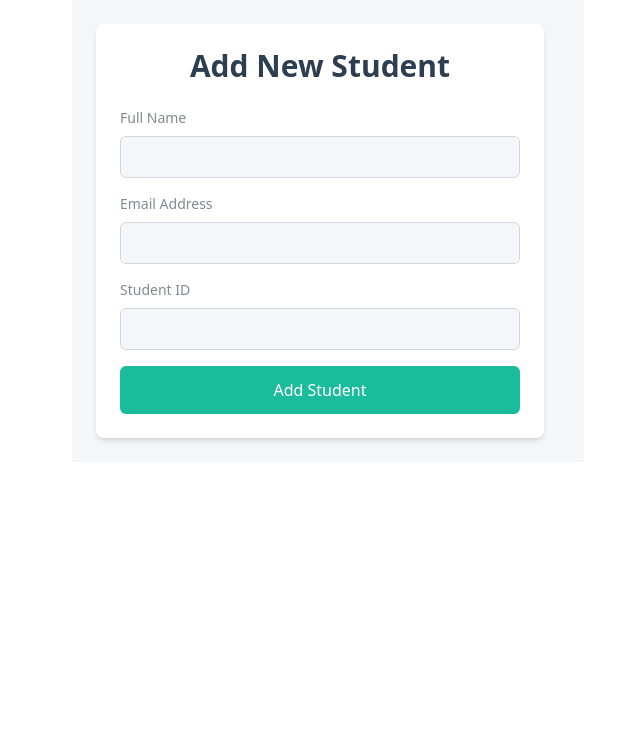
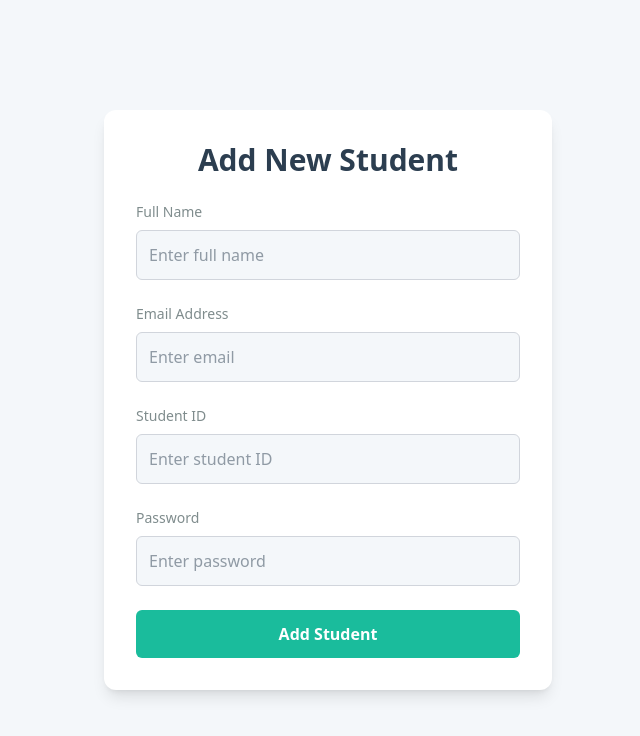
Before and after one commit to DeviSreePrasanth/LMS, a React (Vite) app in the folder client/: page /librarian/addstudent in a window 1280 px wide. Shown: the top 736 px of the page, without its empty margins (312-952 px from the left). Built offline with nearby package versions, Linux system fonts and the light colour scheme.

Commit message:
final changes

```diff
--- a/client/package.json
+++ b/client/package.json
@@ -12,8 +12,10 @@
   "dependencies": {
     "@tailwindcss/vite": "^4.0.6",
     "axios": "^1.7.9",
+    "chart.js": "^4.4.8",
     "framer-motion": "^12.4.5",
     "react": "^19.0.0",
+    "react-chartjs-2": "^5.3.0",
     "react-dom": "^19.0.0",
     "react-icons": "^5.5.0",
     "react-router-dom": "^7.1.5",
--- a/client/src/pages/librarian/AddStudent.jsx
+++ b/client/src/pages/librarian/AddStudent.jsx
@@ -1,13 +1,17 @@
-import React, { useState } from 'react';
+import React, { useState, useContext } from 'react';
 import axios from 'axios';
 import { motion } from 'framer-motion';
 import { useNavigate } from 'react-router-dom';
+import { AuthContext } from '../../context/AuthContext';
 
 const AddStudent = ({ setActiveSection }) => {
+  const { login } = useContext(AuthContext); // For logging in the newly added student (optional)
   const [formData, setFormData] = useState({
     name: '',
     email: '',
     studentId: '',
+    password: '', // Added password field
+    role: 'student', // Default role as 'student'
   });
   const [error, setError] = useState(null);
   const [success, setSuccess] = useState(null);
@@ -24,12 +28,25 @@ const AddStudent = ({ setActiveSection }) => {
     setSuccess(null);
 
     try {
-      await axios.post('https://lms-o44p.onrender.com/api/students', formData);
-      setSuccess('Student added successfully!');
-      setFormData({ name: '', email: '', studentId: '' });
-      setTimeout(() => setActiveSection ? setActiveSection('students') : navigate('/students'), 2000);
+      const response = await axios.post('https://lms-o44p.onrender.com/api/auth/register', formData); // Changed to register endpoint
+      setSuccess('Student added successfully! Redirecting...');
+      setFormData({ name: '', email: '', studentId: '', password: '', role: 'student' });
+
+      // Optional: Log in the new student (if needed for admin flow)
+      if (response.data.token) {
+        login(response.data.token, {
+          id: response.data.user.id,
+          email: response.data.user.email,
+          role: response.data.user.role,
+          studentId: response.data.user.studentId,
+        });
+      }
+
+      setTimeout(() => setActiveSection ? setActiveSection('students') : navigate('/students'), 1000);
     } catch (err) {
+      console.error('Add Student Error:', err.response?.data || err.message);
       setError(err.response?.data?.message || 'Failed to add student');
+      setSuccess(null);
     }
   };
 
@@ -43,20 +60,43 @@ const AddStudent = ({ setActiveSection }) => {
 
   return (
     <motion.div
-      className="p-6 bg-[#f4f7fa] max-w-lg mx-auto"
-      initial={{ opacity: 0, y: 20 }}
-      animate={{ opacity: 1, y: 0 }}
+      className="min-h-screen flex items-center justify-center bg-[#f4f7fa] px-4"
+      initial={{ opacity: 0 }}
+      animate={{ opacity: 1 }}
       transition={{ duration: 0.6, ease: 'easeInOut' }}
     >
-      <div className="bg-white p-6 rounded-lg shadow-md w-full max-w-md">
-        <h2 className="text-3xl font-bold mb-6 text-center text-[#2c3e50]">Add New Student</h2>
+      <motion.div
+        className="bg-white p-8 rounded-xl shadow-lg w-full max-w-md"
+        initial={{ opacity: 0, y: -20 }}
+        animate={{ opacity: 1, y: 0 }}
+        transition={{ duration: 0.6, ease: 'easeInOut' }}
+      >
+        <h2 className="text-3xl font-bold text-center text-[#2c3e50] mb-6">Add New Student</h2>
 
-        {error && <p className="text-red-500 text-center mb-4">{error}</p>}
-        {success && <p className="text-[#1abc9c] text-center mb-4">{success}</p>}
+        {error && (
+          <motion.p
+            className="text-red-500 text-sm text-center mb-4"
+            initial={{ opacity: 0 }}
+            animate={{ opacity: 1 }}
+            transition={{ duration: 0.3 }}
+          >
+            {error}
+          </motion.p>
+        )}
+        {success && (
+          <motion.p
+            className="text-[#1abc9c] text-sm text-center mb-4"
+            initial={{ opacity: 0 }}
+            animate={{ opacity: 1 }}
+            transition={{ duration: 0.3 }}
+          >
+            {success}
+          </motion.p>
+        )}
 
-        <form onSubmit={handleSubmit} className="space-y-4">
+        <form onSubmit={handleSubmit} className="space-y-6">
           <div>
-            <label htmlFor="name" className="block text-[#7f8c8d] text-sm font-medium mb-2">
+            <label htmlFor="name" className="block text-sm font-medium text-[#7f8c8d] mb-2">
               Full Name
             </label>
             <input
@@ -65,12 +105,13 @@ const AddStudent = ({ setActiveSection }) => {
               name="name"
               value={formData.name}
               onChange={handleChange}
-              className="w-full p-2 border border-gray-300 rounded-md focus:outline-none focus:ring-2 focus:ring-[#1abc9c] transition duration-200 text-[#2c3e50] bg-[#f4f7fa]"
+              className="w-full p-3 border border-gray-300 rounded-md focus:outline-none focus:ring-2 focus:ring-[#1abc9c] transition duration-200 text-[#2c3e50] bg-[#f4f7fa]"
+              placeholder="Enter full name"
               required
             />
           </div>
           <div>
-            <label htmlFor="email" className="block text-[#7f8c8d] text-sm font-medium mb-2">
+            <label htmlFor="email" className="block text-sm font-medium text-[#7f8c8d] mb-2">
               Email Address
             </label>
             <input
@@ -79,12 +120,13 @@ const AddStudent = ({ setActiveSection }) => {
               name="email"
               value={formData.email}
               onChange={handleChange}
-              className="w-full p-2 border border-gray-300 rounded-md focus:outline-none focus:ring-2 focus:ring-[#1abc9c] transition duration-200 text-[#2c3e50] bg-[#f4f7fa]"
+              className="w-full p-3 border border-gray-300 rounded-md focus:outline-none focus:ring-2 focus:ring-[#1abc9c] transition duration-200 text-[#2c3e50] bg-[#f4f7fa]"
+              placeholder="Enter email"
               required
             />
           </div>
           <div>
-            <label htmlFor="studentId" className="block text-[#7f8c8d] text-sm font-medium mb-2">
+            <label htmlFor="studentId" className="block text-sm font-medium text-[#7f8c8d] mb-2">
               Student ID
             </label>
             <input
@@ -93,20 +135,36 @@ const AddStudent = ({ setActiveSection }) => {
               name="studentId"
               value={formData.studentId}
               onChange={handleChange}
-              className="w-full p-2 border border-gray-300 rounded-md focus:outline-none focus:ring-2 focus:ring-[#1abc9c] transition duration-200 text-[#2c3e50] bg-[#f4f7fa]"
+              className="w-full p-3 border border-gray-300 rounded-md focus:outline-none focus:ring-2 focus:ring-[#1abc9c] transition duration-200 text-[#2c3e50] bg-[#f4f7fa]"
+              placeholder="Enter student ID"
+              required
+            />
+          </div>
+          <div>
+            <label htmlFor="password" className="block text-sm font-medium text-[#7f8c8d] mb-2">
+              Password
+            </label>
+            <input
+              type="password"
+              id="password"
+              name="password"
+              value={formData.password}
+              onChange={handleChange}
+              className="w-full p-3 border border-gray-300 rounded-md focus:outline-none focus:ring-2 focus:ring-[#1abc9c] transition duration-200 text-[#2c3e50] bg-[#f4f7fa]"
+              placeholder="Enter password"
               required
             />
           </div>
           <motion.button
             type="submit"
-            className="w-full bg-[#1abc9c] hover:bg-[#16a085] text-white p-3 rounded-md transition duration-200"
+            className="w-full bg-[#1abc9c] hover:bg-[#16a085] text-white p-3 rounded-md transition duration-300 ease-in-out font-semibold"
             whileHover={{ scale: 1.05 }}
             whileTap={{ scale: 0.95 }}
           >
             Add Student
           </motion.button>
         </form>
-      </div>
+      </motion.div>
     </motion.div>
   );
 };
--- a/client/src/pages/librarian/BookList.jsx
+++ b/client/src/pages/librarian/BookList.jsx
@@ -160,7 +160,7 @@ const BookList = () => {
 
   return (
     <motion.div
-      className="p-4 sm:p-6 bg-[#f4f7fa] min-h-screen" // Changed padding to px-0 on mobile, sm:px-6 on larger screens
+      className="p-4 sm:p-6 bg-[#f4f7fa] min-h-screen"
       initial={{ opacity: 0 }}
       animate={{ opacity: 1 }}
       transition={{ duration: 0.6, ease: 'easeInOut' }}
@@ -171,7 +171,7 @@ const BookList = () => {
       {error && <p className="text-red-500 text-center mb-4 text-sm sm:text-base">Error: {error}</p>}
 
       {/* Search Input */}
-      <div className="mb-6 w-full max-w-md mx-auto relative px-4 sm:px-0">
+      <div className="mb-6 w-full max-w-md mx-auto relative">
         <label htmlFor="search" className="block text-[#7f8c8d] text-sm sm:text-base font-medium mb-2">
           Search by Title
         </label>
@@ -190,13 +190,13 @@ const BookList = () => {
       </div>
 
       {!filteredBooks.length ? (
-        <p className="text-center text-[#7f8c8d] text-sm sm:text-base px-4 sm:px-0">
+        <p className="text-center text-[#7f8c8d] text-sm sm:text-base">
           No books match the selected filters or search
         </p>
       ) : (
         <>
-          <div className="overflow-x-auto px-4 sm:px-0">
-            <table className="min-w-full border-collapse bg-white shadow-md rounded-lg">
+          <div className="overflow-x-auto mx-auto w-full">
+            <table className="w-full max-w-full border-collapse bg-white shadow-md rounded-lg">
               <thead className="bg-[#1f2937] text-white">
                 <tr>
                   <th className="py-2 px-3 sm:px-4 text-left text-xs sm:text-sm">Book ID</th>
@@ -365,7 +365,7 @@ const BookList = () => {
               </tbody>
             </table>
           </div>
-          <div className="flex justify-center mt-4 space-x-2 sm:space-x-4 px-4 sm:px-0">
+          <div className="flex justify-center mt-4 space-x-2 sm:space-x-4">
             <motion.button
               onClick={handlePreviousPage}
               disabled={currentPage === 1}
--- a/client/src/pages/librarian/Dashboard.jsx
+++ b/client/src/pages/librarian/Dashboard.jsx
@@ -9,7 +9,7 @@ import IssueBook from './IssueBook';
 import ReturnBook from './ReturnBook';
 import { BiLogOut } from 'react-icons/bi';
 import { MdSpaceDashboard } from "react-icons/md";
-import { FaBook, FaUsers, FaUserPlus, FaPlus, FaUndo, FaExchangeAlt, FaBars } from 'react-icons/fa';
+import { FaBook, FaUsers, FaUserPlus, FaPlus, FaUndo, FaExchangeAlt, FaBars, FaTimes } from 'react-icons/fa'; // Added FaTimes for cross button
 import { useNavigate } from 'react-router-dom';
 
 const Sidebar = ({ setActiveSection, activeSection, isOpen, setIsOpen, handleLogout }) => {
@@ -33,7 +33,13 @@ const Sidebar = ({ setActiveSection, activeSection, isOpen, setIsOpen, handleLog
       {...(window.innerWidth >= 768 ? { animate: { x: 0 } } : {})}
     >
       <div>
-        <h2 className="text-2xl font-bold mb-8 text-center">Library System</h2>
+        <div className="flex justify-between items-center mb-8">
+          <h2 className="text-2xl font-bold text-center flex-1">Library System</h2>
+          <FaTimes
+            className="text-2xl text-white cursor-pointer md:hidden"
+            onClick={() => setIsOpen(false)}
+          />
+        </div>
         <ul className="space-y-3">
           {menuItems.map((item, index) => (
             <motion.li
@@ -186,7 +192,7 @@ const LibrarianDashboard = () => {
 
   const handleLogout = () => {
     localStorage.removeItem('token');
-    localStorage.removeItem('profileImage'); // Optional: Clear profile image
+    localStorage.removeItem('profileImage');
     navigate('/');
   };
 
@@ -202,7 +208,7 @@ const LibrarianDashboard = () => {
     switch (activeSection) {
       case 'dashboard':
         return (
-          <div className="grid grid-cols-1 sm:grid-cols-2 md:grid-cols-3 gap-4 sm:gap-6 pt-4 sm:pt-6 px-4 md:px-6">
+          <div className="grid grid-cols-1 sm:grid-cols-2 md:grid-cols-3 gap-4 sm:gap-6 pt-4 sm:pt-6 px-4 md:px-6 justify-start">
             {statsData.map((stat, index) => (
               <StatsCard key={index} title={stat.title} value={stat.value} icon={stat.icon} />
             ))}
@@ -234,7 +240,7 @@ const LibrarianDashboard = () => {
         setIsOpen={setIsOpen}
         handleLogout={handleLogout}
       />
-      <div className="flex-1 w-full md:ml-[250px] pt-16 pl-4 md:pl-6"> {/* Added padding-left */}
+      <div className="flex-1 w-full md:ml-[250px] pt-16 pl-4 md:pl-6">
         <Header isOpen={isOpen} setIsOpen={setIsOpen} />
         <br />
         {renderContent()}
--- a/client/src/pages/student/Dashboard.jsx
+++ b/client/src/pages/student/Dashboard.jsx
@@ -6,9 +6,9 @@ import StudentBookList from '../student/BookList';
 import BorrowedBooks from '../student/BorrowedBooks';
 import { useNavigate } from 'react-router-dom';
 import { BiLogOut } from 'react-icons/bi';
-import { FaBook, FaClock, FaCalendar, FaBars } from 'react-icons/fa';
+import { FaBook, FaClock, FaCalendar, FaBars, FaTimes } from 'react-icons/fa'; // Added FaTimes
 
-// Sidebar Component (unchanged)
+// Sidebar Component
 const Sidebar = ({ setActiveSection, activeSection, handleLogout, isOpen, setIsOpen }) => {
   const menuItems = [
     { name: 'Dashboard', section: 'dashboard', icon: FaBook },
@@ -26,7 +26,13 @@ const Sidebar = ({ setActiveSection, activeSection, handleLogout, isOpen, setIsO
       {...(window.innerWidth >= 768 ? { animate: { x: 0 } } : {})}
     >
       <div>
-        <h2 className="text-xl sm:text-2xl font-bold mb-8 text-center">Student Portal</h2>
+        <div className="flex justify-between items-center mb-8">
+          <h2 className="text-xl sm:text-2xl font-bold text-center flex-1">Student Portal</h2>
+          <FaTimes
+            className="text-2xl text-white cursor-pointer md:hidden"
+            onClick={() => setIsOpen(false)}
+          />
+        </div>
         <ul className="space-y-3">
           {menuItems.map((item, index) => (
             <motion.li
@@ -214,7 +220,7 @@ const StudentDashboard = () => {
 
   const handleLogout = () => {
     logout();
-    localStorage.removeItem('studentProfileImage'); // Clear profile image on logout
+    localStorage.removeItem('studentProfileImage');
     navigate('/');
   };
 
@@ -238,7 +244,7 @@ const StudentDashboard = () => {
     switch (activeSection) {
       case 'dashboard':
         return (
-          <div className="grid grid-cols-1 sm:grid-cols-2 md:grid-cols-3 gap-4 sm:gap-6 pt-4 sm:pt-6">
+          <div className="grid grid-cols-1 sm:grid-cols-2 md:grid-cols-3 gap-4 sm:gap-6 pt-4 sm:pt-6 px-4 md:px-6 justify-start">
             {statsData.map((stat, index) => (
               <StatsCard key={index} title={stat.title} value={stat.value} icon={stat.icon} color={stat.color} />
             ))}
@@ -262,7 +268,7 @@ const StudentDashboard = () => {
         isOpen={isOpen}
         setIsOpen={setIsOpen}
       />
-      <div className="flex-1 w-full md:ml-[250px] pt-16">
+      <div className="flex-1 w-full md:ml-[250px] pt-16 pl-4 md:pl-6">
         <Header isOpen={isOpen} setIsOpen={setIsOpen} name={studentName} />
         <br />
         {renderContent()}
```
Also changed, not shown: 1 other file (tests, documents, lock files or other folders).
